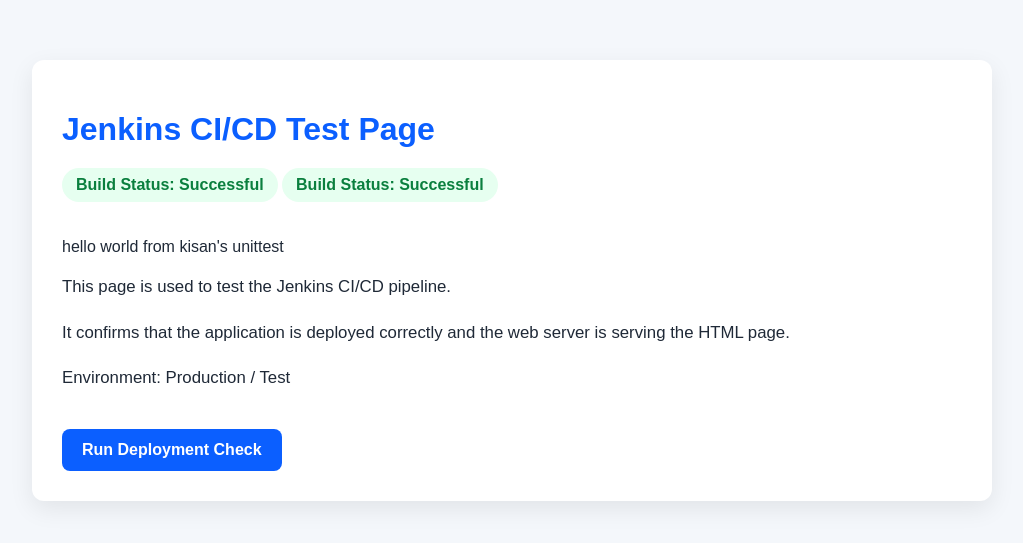
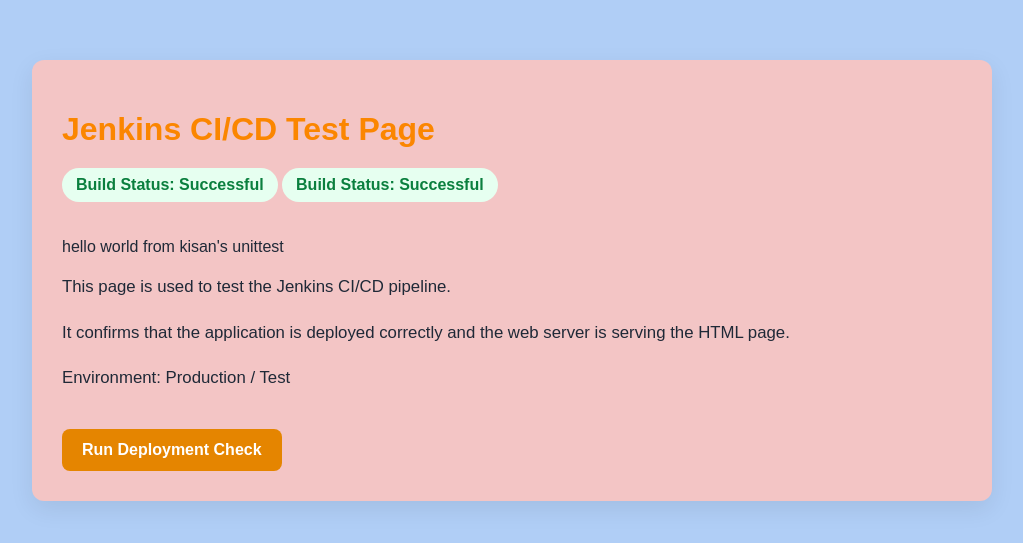
Before and after one commit to kisan0717/flask-app-jenkins, a Flask app: page / in a window 1280 px wide. Shown: the top 543 px of the page, without its empty margins (128-1151 px from the left). Run offline with Flask 2, Linux system fonts and the light colour scheme.

Commit message:
testing on going

```diff
--- a/templates/index.html
+++ b/templates/index.html
@@ -8,7 +8,7 @@
         body {
             font-family: Arial, sans-serif;
             margin: 0;
-            background: #f4f7fb;
+            background: #b0cef6;
             color: #1f2937;
         }
 
@@ -16,13 +16,13 @@
             max-width: 900px;
             margin: 60px auto;
             padding: 30px;
-            background: #ffffff;
+            background: #f3c5c5;
             border-radius: 12px;
             box-shadow: 0 8px 24px rgba(0, 0, 0, 0.08);
         }
 
         h1 {
-            color: #0b5fff;
+            color: #fb8600;
             margin-bottom: 20px;
         }
 
@@ -45,7 +45,7 @@
             display: inline-block;
             margin-top: 20px;
             padding: 12px 20px;
-            background: #0b5fff;
+            background: #e58500;
             color: white;
             text-decoration: none;
             border-radius: 8px;
```
